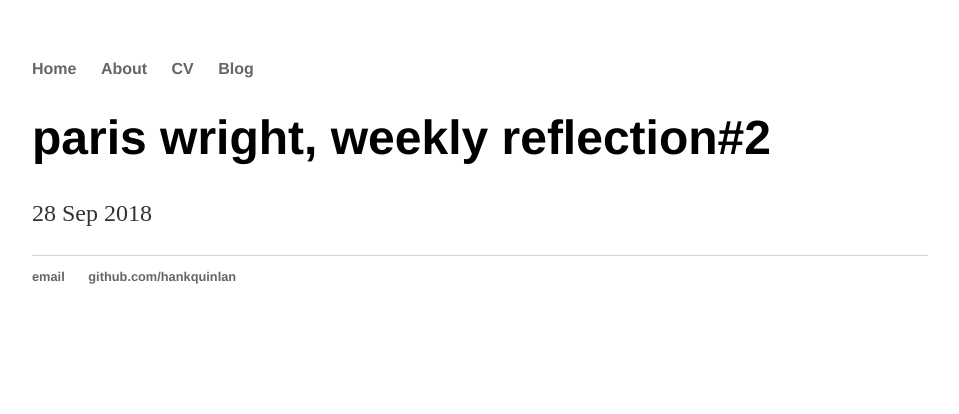
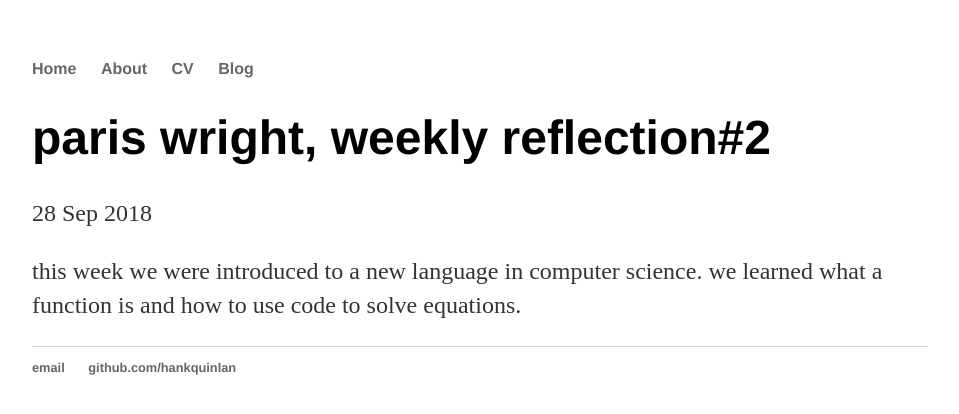
Before and after one commit to parisw2008/parisw2008.github.io, a Jekyll site: the page built from _posts/2018-9-28-weekly-reflection.md, in a window 1280 px wide. Shown: the top 414 px of the page, without its empty margins (160-1119 px from the left). Built offline with Jekyll 4.4.1, drawn with Linux system fonts in a browser that asks for light colours.

Commit message:
Update 2018-9-28-weekly-reflection.md

```diff
--- a/_posts/2018-9-28-weekly-reflection.md
+++ b/_posts/2018-9-28-weekly-reflection.md
@@ -3,3 +3,5 @@ layout: post
 title: paris wright, weekly reflection#2
 date: 2018-9-28
 ---
+
+this week we were introduced to a new language in computer science. we learned what a function is and how to use code to solve equations.
```
